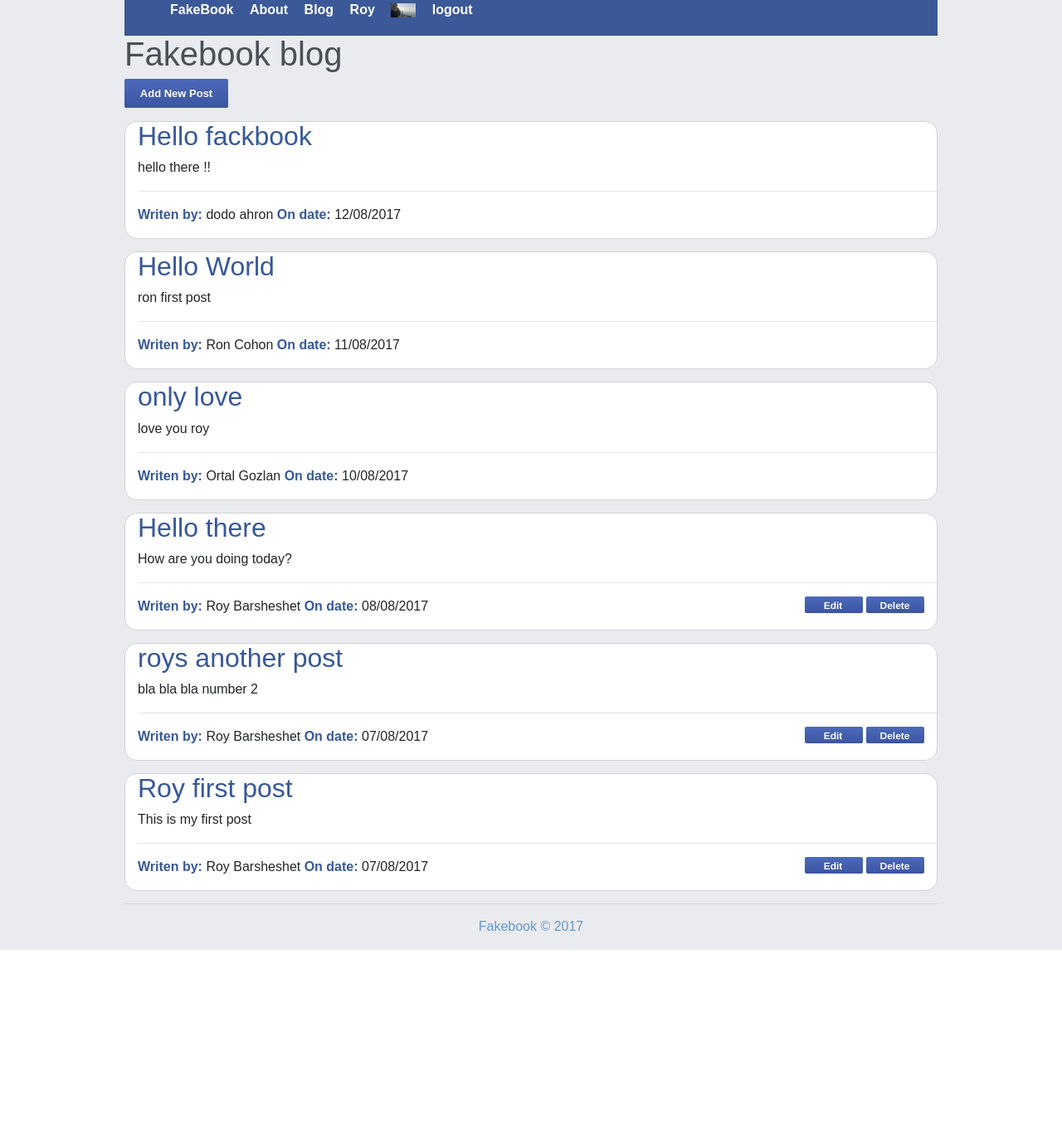
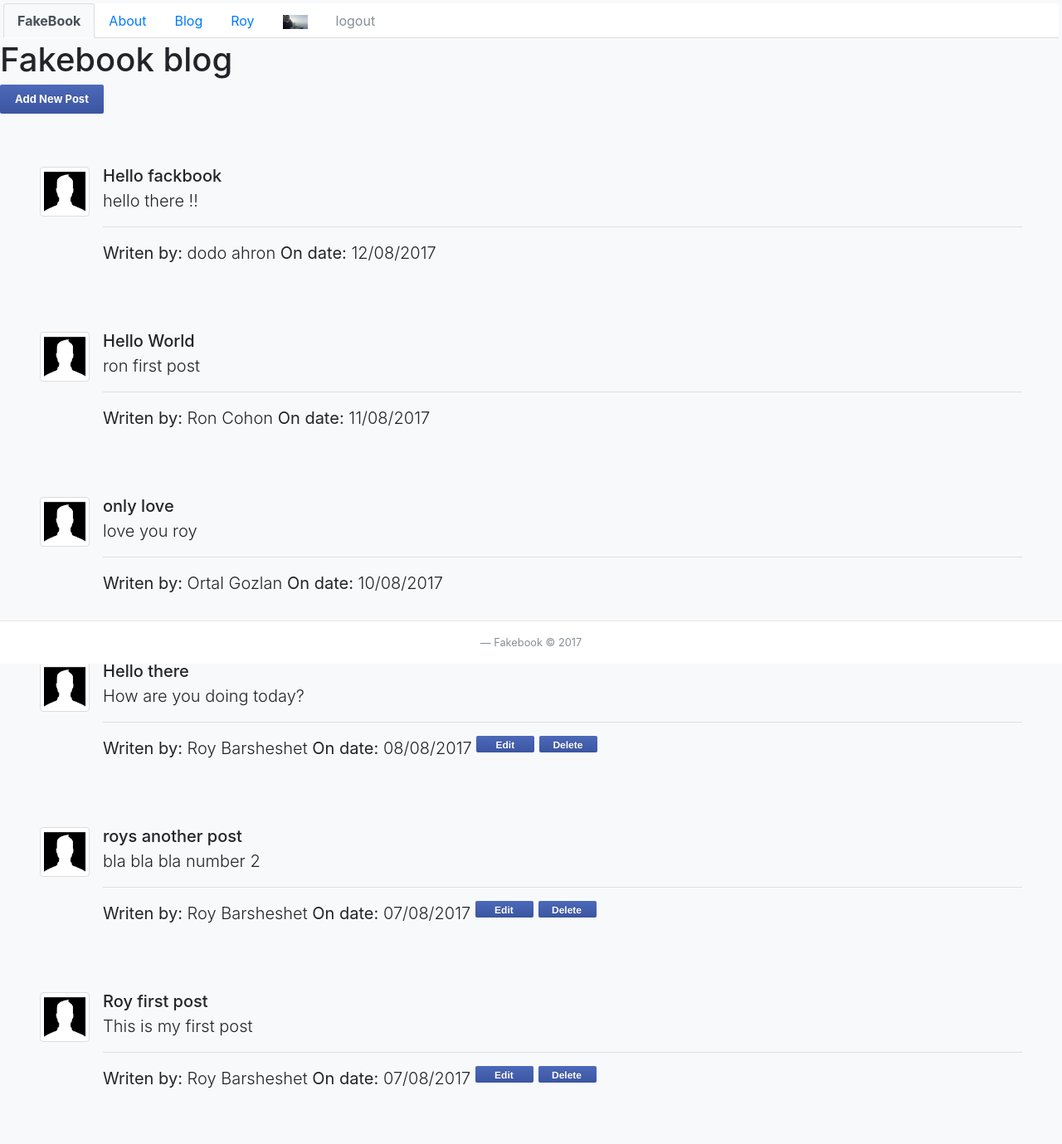
Before and after one commit to RoyBarsheshet/fackbook_blog, a PHP site: page /blog.php in a window 1280 px wide. Shown: the whole page at 83% size. Before the commit the page ends 1145 px from the top, so only its background shows below. Run offline with PHP 8.4, Linux system fonts and the light colour scheme; a user stored in the database is signed in; data comes from the database, SQL or seed files in the repository.

Commit message:
bootstrap

```diff
--- a/blog.php
+++ b/blog.php
@@ -22,7 +22,37 @@ mysqli_query($link, "SET NAMES utf8");
 //   print_r($posts);
 ?>
 <?php include 'tpl/header.php'; ?>
-      <div class="content">
+<div class="bg-light">
+        <h1>Fakebook blog</h1>
+        <p><input class="click-btn-large" type="button" value="Add New Post" onclick="window.location='add_post.php';"></p>
+        <?php if ($posts) : ?>
+        <?php foreach ($posts as $post): ?>
+<ul class="list-unstyled m-5 pt-3">
+  <li class="media">
+      <img class="d-flex mr-3 img-thumbnail rounded" width="60" src="images/default.jpg" alt="Generic placeholder image">
+
+    <div class="media-body lead">
+      <h5 class="mt-0 mb-1"><?= htmlentities($post['title']); ?></h5>
+      <?= str_replace("\n", '<br>',htmlentities($post['article'])); ?>
+       <hr>
+          <p>
+            <b class="post-info">Writen by:</b> <?= htmlentities($post['first_name']);?> <?= htmlentities($post['last_name']);?> <b class="post-info">On date:</b> <?= $post['date'];?>
+            <?php if($post['user_id'] == $uid) : ?>
+            <span class="right">
+              <a class="post-btn" href="update_post.php?pid=<?= $post['id']; ?>">Edit</a>
+              <a class="post-btn" href="delete_post.php?pid=<?= $post['id']; ?>">Delete</a>
+            </span>
+            <?php endif; ?>
+          </p>
+        </div>
+     </li>
+</ul>
+        <?php endforeach; ?>
+        <?php endif; ?>
+
+
+ </div>
+<!--      <div class="content">
         <h1>Fakebook blog</h1>
         <p><input class="click-btn-large" type="button" value="Add New Post" onclick="window.location='add_post.php';"></p>
        <?php if ($posts) : ?>
@@ -43,5 +73,5 @@ mysqli_query($link, "SET NAMES utf8");
         </div>
         <?php endforeach; ?>
         <?php endif; ?>
-      </div>
+      </div>-->
 <?php include 'tpl/footer.php'; ?>
--- a/css/style.css
+++ b/css/style.css
@@ -1,4 +1,4 @@
-body{
+/*body{
   padding: 0;
   margin: 0;
   font-family: arial;
@@ -21,7 +21,7 @@ h1{
 }
 .header ul{
   list-style: none;
-/* padding-top: 12px;*/
+ padding-top: 12px;
  height: inherit;
 }
 .header ul li{
@@ -33,7 +33,7 @@ h1{
   text-decoration: none;
   color: white;
   font-weight: bold;
-}
+}*/
 .btn-5 {
  border: 0 solid;
   box-shadow: inset 0 0 20px rgba(255, 255, 255, 0);
@@ -51,15 +51,15 @@ h1{
   outline-offset: 15px;
   text-shadow: 1px 1px 2px #427388;
 }
-.footer p{
+/*.footer p{
 border-top: 1px solid lightgray;
 padding-top: 15px;
 text-align: center;
 color: #6699cc;
 }
-span.error{
+*/span.error{
   color: red;
-}
+}/*
 .post-box{
   border: 1px solid lightgray;
   margin-bottom: 15px;
@@ -74,7 +74,7 @@ span.right{
 }
 .post-info{
   color: #365899;
-}
+}*/
 .click-btn{
   /* padding-right: 5px; */
 
@@ -172,7 +172,7 @@ text-align: center;
   border-radius: 2px;
 
 }
-.img-profile{
+/*.img-profile{
   width: 500px;
   border: 2px solid #4c69ba;
 }
@@ -181,4 +181,4 @@ text-align: center;
   text-align: center;
   color: white;
   padding: 1px;
-}
+}*/
--- a/js/script.js
+++ b/js/script.js
@@ -3,5 +3,5 @@ var $el = $('#sm-box');
 
 if($el.length > 0 ){
 
-$el.delay(3000).slideUp(1500);
+$el.collapse({hide:true});
 }
--- a/tpl/footer.php
+++ b/tpl/footer.php
@@ -1,7 +1,9 @@
- <div class="footer">
-        <p>Fakebook &copy; <?= date('Y') ?></p>
+
+<div class=" text-center fixed-bottom bg-white">
+    <hr class="mt-0">
+    <p class="blockquote-footer">Fakebook &copy; <?= date('Y') ?></p>
       </div>
-    </div>
+</div>
 
     <script src="js/script.js" type="text/javascript"></script>
   </body>
--- a/tpl/header.php
+++ b/tpl/header.php
@@ -11,8 +11,45 @@
        <script src="css/bootstrap-4.0.0-beta/dist/js/bootstrap.min.js" type="text/javascript"></script>
     <link href="css/style.css" rel="stylesheet" type="text/css"/>
   </head>
-  <body>
-    <div class="page-wrapper">
+  <body class="bg-light" >
+
+      <ul class="nav nav-tabs m-1 bg-white">
+  <li class="nav-item bg-light">
+      <a class="nav-link active bg-light" style="font-weight: bolder" href="blog.php">FakeBook</a>
+  </li>
+  <li class="nav-item">
+    <a class="nav-link" href="about.php">About</a>
+  </li>
+   <li class="nav-item">
+    <a class="nav-link" href="blog.php">Blog</a>
+  </li>
+   <?php if (! isset($_SESSION['user_id']) ): ?>
+   <li class="nav-item">
+    <a class="nav-link" href="signin.php">Sign in</a>
+  </li>
+   <li class="nav-item">
+    <a class="nav-link" href="signup.php">Sign up</a>
+  </li>
+    <?php else:?>
+   <li class="nav-item">
+    <a class="nav-link" href="user_profile.php"><?= htmlentities($_SESSION['user_name']); ?></a>
+  </li>
+   <li class="nav-item">
+    <a class="nav-link" href="update_avatar.php">
+              <img border="0" width="30" src="images/<?= $_SESSION['user_avatar']; ?>">
+            </a>
+  </li>
+  <li class="nav-item">
+    <a class="nav-link disabled" href="logout.php">logout</a>
+  </li>
+  <?php endif;?>
+</ul>
+
+
+
+
+
+<!--    <div class="page-wrapper">
       <div class="header container-fluid">
         <ul>
           <li><a class="btn-5" href="blog.php">FakeBook</a></li>
@@ -31,7 +68,11 @@
           <li class="btn-5"><a href="logout.php">logout</a></li>
           <?php endif;?>
         </ul>
-      </div>
+      </div>-->
+
+
+
+
        <?php if( isset($_GET['sm']) ): ?>
       <div id="sm-box">
         <p><?= $_GET['sm']; ?></p>
```
Also changed, not shown: about.php (+7 -4 lines), signin.php (+37 -1 lines), user_profile.php (+6 -2 lines).
